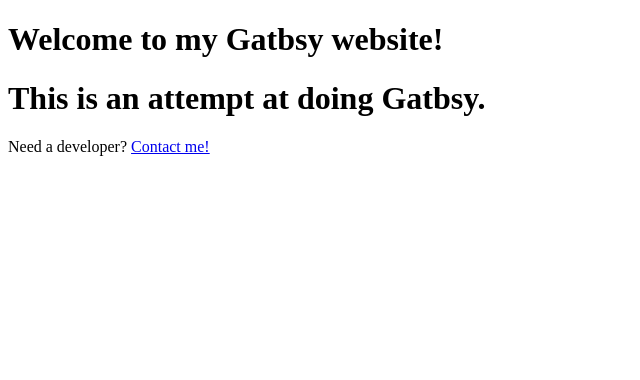
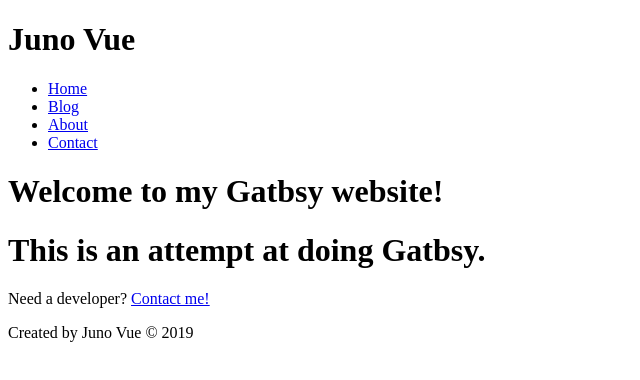
Before and after one commit to juno-v/gatsby, a Gatsby site: page / in a window 1280 px wide. Shown: the whole page, without its empty margins (0-640 px from the left). Built offline with nearby package versions, Linux system fonts and the light colour scheme; Gatsby itself is replaced by a stand-in of ours.

Commit message:
created the format for the layout in a component. will iterate for about, contact, and blog pages

```diff
--- a/src/pages/layout.js
+++ b/src/pages/layout.js
@@ -1,10 +1,15 @@
 import React from 'react';
+import Footer from "../components/footer";
+import Header from "../components/header";
 
+// componentizing this to enable editing the layout of the page in one file versus having to go into every individual file and editing
 const Layout = (props) => {
     return (
         <div>
+            <Header />
             {/* utilize props passed into Layout components when referenced */}
             {props.children}
+            <Footer />
         </div>
     );
 };
```
Also changed, not shown: src/pages/index.js (+0 -9 lines).
